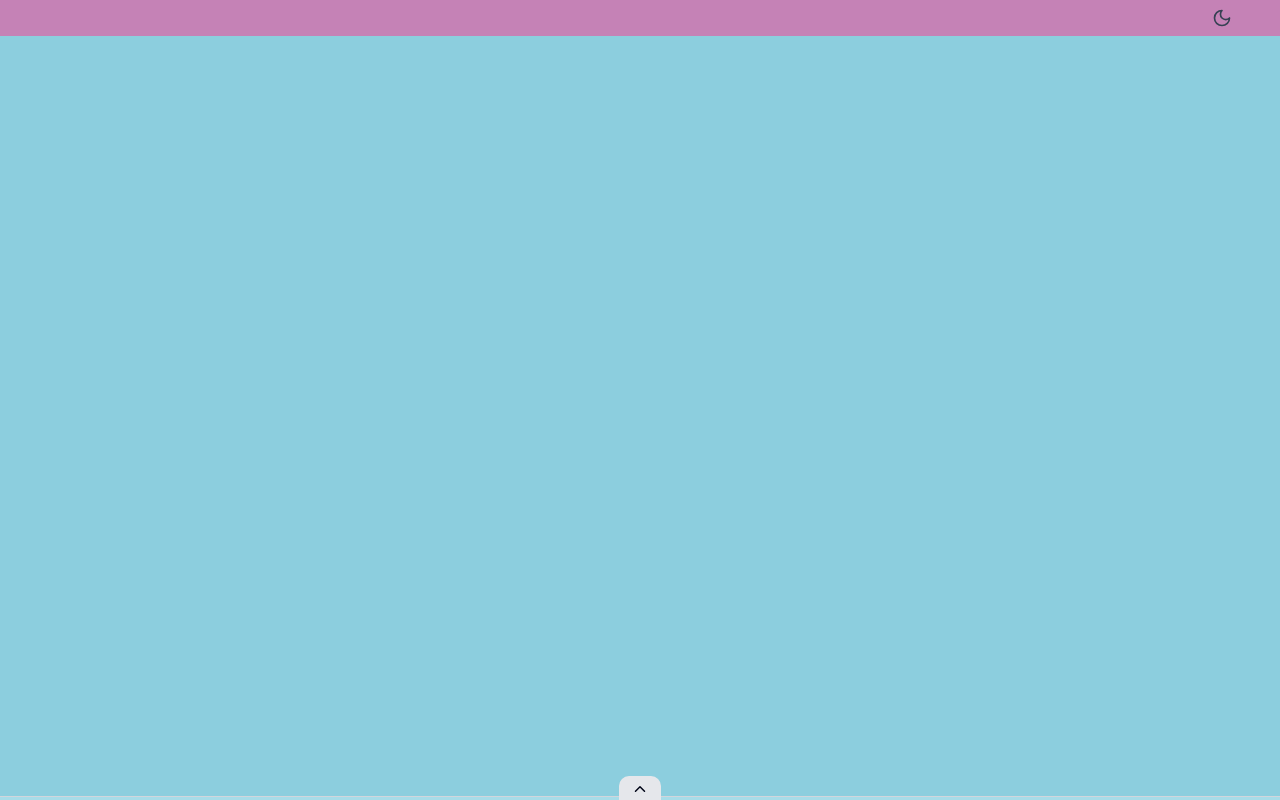
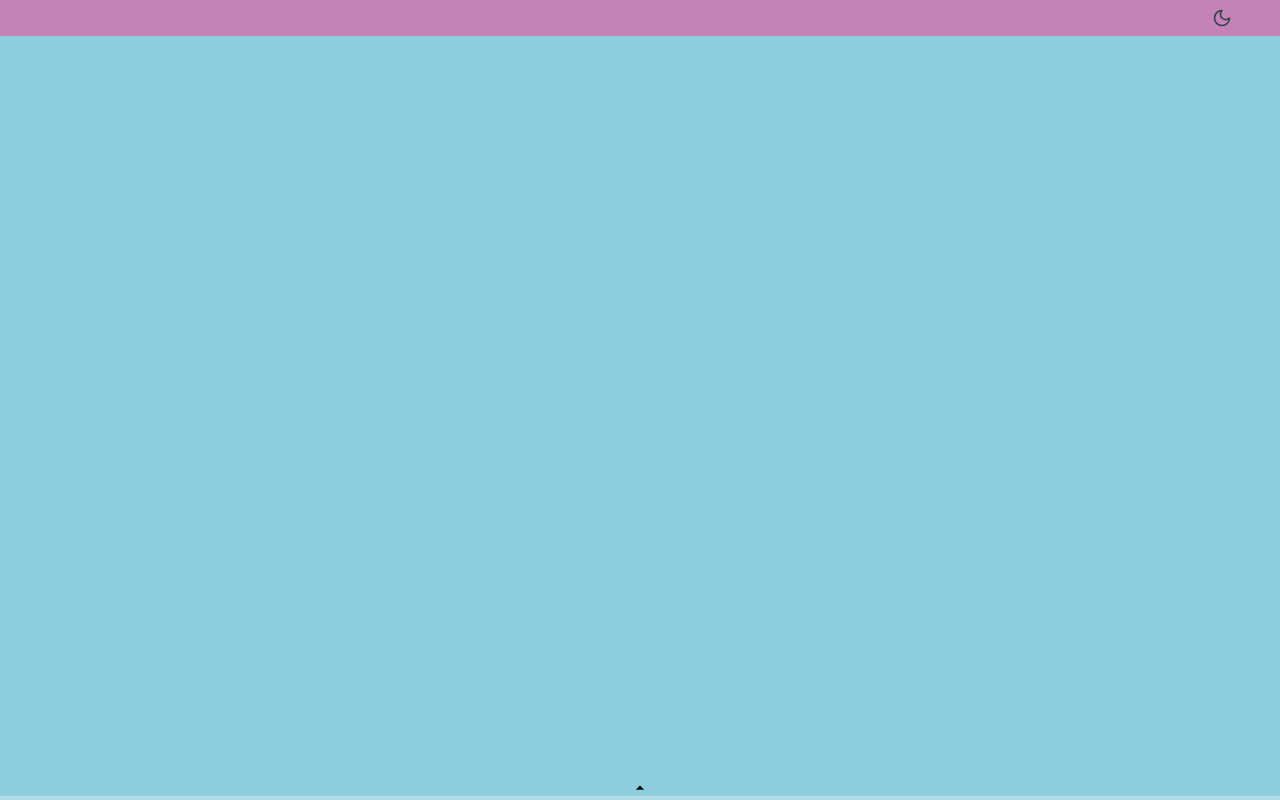
Before and after one commit to cpesar/vite-portfolio, a React (Vite) app: page / in a window 1280 px wide. Built offline with nearby package versions, Linux system fonts and the light colour scheme.

Commit message:
layout and small footer changes

```diff
--- a/src/App.tsx
+++ b/src/App.tsx
@@ -1,5 +1,5 @@
 import { BrowserRouter as Router } from "react-router-dom";
-import MainLayout from "./components/shared/Layouts/MainLayout";
+import MainLayout from "./components/Layouts/MainLayout";
 import { ThemeProvider } from "./context/ThemeContext";
 
 function App({ children }: Readonly<{ children: React.ReactNode }>) {
--- a/src/components/shared/Footer.tsx
+++ b/src/components/Footer.tsx
@@ -1,6 +1,8 @@
 import { useState, useEffect, useRef } from "react";
-import { APP_NAME } from "../../lib/constants";
+import { APP_NAME } from "../lib/constants";
 import { LuChevronUp, LuChevronDown } from "react-icons/lu";
+import { MdOutlineArrowDropUp, MdOutlineArrowDropDown } from "react-icons/md";
+
 import { RxLinkedinLogo } from "react-icons/rx";
 import { FaSquareGithub } from "react-icons/fa6";
 import { FaTwitter } from "react-icons/fa";
@@ -43,8 +45,12 @@ const Footer = () => {
       ref={footerRef}
     >
       <div className="absolute left-1/2 transform -translate-x-1/2 -top-5 z-20">
-        <div className="bg-gray-200 bg-opacity-60 dark:bg-gray-800 dark:bg-opacity-60 rounded-t-lg p-1 px-3 flex items-center justify-center backdrop-blur-sm">
-          {isVisible ? <LuChevronDown size={18} /> : <LuChevronUp size={18} />}
+        <div className="bg-opacity-60 dark:bg-gray-800 dark:bg-opacity-60 p-0.5 px-2 flex items-center justify-center ">
+          {isVisible ? (
+            <MdOutlineArrowDropDown size={20} />
+          ) : (
+            <MdOutlineArrowDropUp size={20} />
+          )}
         </div>
       </div>
 
@@ -60,13 +66,24 @@ const Footer = () => {
           <div className="h-full flex flex-col justify-center items-center opacity-100 transition-opacity duration-200 py-2">
             {/* Social Icons */}
             <div className="flex space-x-4 mb-1">
-              <div className="w-8 h-8 rounded-full bg-blue-500 flex items-center justify-center text-white hover:scale-110 transition-transform cursor-pointer">
+              <div
+                className="w-8 h-8 rounded-full bg-blue-500 flex items-center justify-center text-white hover:scale-110 transition-transform cursor-pointer"
+                onClick={() =>
+                  window.open("https://www.linkedin.com/in/chris-pesar")
+                }
+              >
                 <RxLinkedinLogo />
               </div>
-              <div className="w-8 h-8 rounded-full bg-gray-400 flex items-center justify-center text-white hover:scale-110 transition-transform cursor-pointer">
+              <div
+                className="w-8 h-8 rounded-full bg-gray-400 flex items-center justify-center text-white hover:scale-110 transition-transform cursor-pointer"
+                onClick={() => window.open("https://github.com/cpesar")}
+              >
                 <FaSquareGithub />
               </div>
-              <div className="w-8 h-8 rounded-full bg-blue-400 flex items-center justify-center text-white hover:scale-110 transition-transform cursor-pointer">
+              <div
+                className="w-8 h-8 rounded-full bg-blue-400 flex items-center justify-center text-white hover:scale-110 transition-transform cursor-pointer"
+                onClick={() => window.open("https://twitter.com/_pesar_")}
+              >
                 <FaTwitter />
               </div>
             </div>
--- a/src/components/shared/Header.tsx
+++ b/src/components/Header.tsx
@@ -1,7 +1,7 @@
 import { Link } from "react-router-dom";
-import HeaderLogo from "../../assets/images/HeaderLogo";
-import { APP_NAME } from "../../lib/constants";
-import { useTheme } from "../../context/useTheme";
+import HeaderLogo from "../assets/images/HeaderLogo";
+import { APP_NAME } from "../lib/constants";
+import { useTheme } from "../context/useTheme";
 import { LuSun, LuMoon } from "react-icons/lu";
 
 const Header: React.FC = () => {
```
Also changed, not shown: src/components/Hero.tsx (added), src/components/Layouts/MainLayout.tsx (renamed from src/components/shared/Layouts/MainLayout.tsx).
